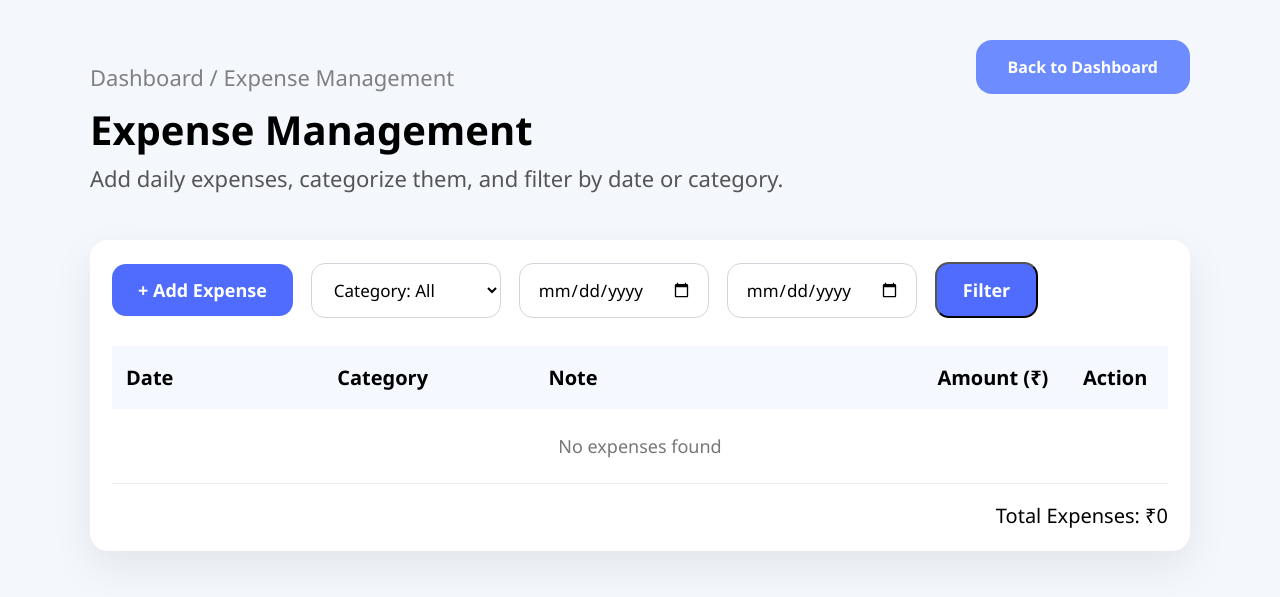
After one commit to NitsNitika/personal-finance, a Flask app: page /expense-management in a window 1280 px wide. The commit adds this page. Shown: the top 597 px of the page. Run offline with Flask 3, Linux system fonts and the light colour scheme; a user stored in the database is signed in; data comes from the database, SQL or seed files in the repository; both versions use the stored data as it was after the commit.

Commit message:
Expense Management Added

```diff
--- a/app.py
+++ b/app.py
@@ -62,6 +62,19 @@ def init_db():
             FOREIGN KEY (user_id) REFERENCES users(id)
         )
     """)
+     # ✅ EXPENSES TABLE (ADD THIS)
+    conn.execute("""
+        CREATE TABLE IF NOT EXISTS expenses (
+            id INTEGER PRIMARY KEY AUTOINCREMENT,
+            user_id INTEGER NOT NULL,
+            amount REAL NOT NULL,
+            category TEXT NOT NULL,
+            date TEXT NOT NULL,
+            note TEXT,
+            FOREIGN KEY (user_id) REFERENCES users(id)
+        )
+    """)
+
 
     conn.commit()
     conn.close()
@@ -442,31 +455,6 @@ def income_summary():
         monthly_income=monthly_income   # ✅ PASS TO TEMPLATE
     )
 
-# @app.route("/income")
-# def income_summary():
-#     if "user_id" not in session:
-#         return redirect(url_for("login"))
-
-#     conn = get_db()
-
-#     incomes = conn.execute(
-#         "SELECT * FROM income WHERE user_id = ? ORDER BY date DESC LIMIT 5",
-#         (session["user_id"],)
-#     ).fetchall()
-
-#     total = conn.execute(
-#         "SELECT COALESCE(SUM(amount), 0) FROM income WHERE user_id = ?",
-#         (session["user_id"],)
-#     ).fetchone()[0]
-
-#     conn.close()
-
-#     return render_template(
-#         "income_summary.html",
-#         incomes=incomes,
-#         total_income=total
-#     )
-
 
 @app.route("/income/list")
 def manage_income():
@@ -518,47 +506,6 @@ def edit_income(id):
     conn.close()
     return render_template("edit_income.html", income=income)
 
-
-
-# @app.route("/income/edit/<int:id>", methods=["GET", "POST"])
-# def edit_income(id):
-#     if "user_id" not in session:
-#         return redirect(url_for("login"))
-
-#     conn = get_db()
-#     income = conn.execute(
-#         "SELECT * FROM income WHERE id = ? AND user_id = ?",
-#         (id, session["user_id"])
-#     ).fetchone()
-
-#     if not income:
-#         conn.close()
-#         return redirect(url_for("manage_income"))
-
-#     if request.method == "POST":
-#         source = request.form["source"]
-#         amount = float(request.form["amount"])
-#         date = request.form["date"]   # YYYY-MM-DD
-#         description = request.form.get("description")
-
-#         conn.execute("""
-#             UPDATE income
-#             SET source=?, amount=?, date=?, description=?
-#             WHERE id=? AND user_id=?
-#         """, (source, amount, date, description, id, session["user_id"]))
-#         conn.commit()
-#         conn.close()
-
-#         return redirect(url_for("manage_income"))
-
-#     # 🔥 CONVERT DATE FOR INPUT TYPE=DATE
-#     formatted_income = dict(income)
-#     formatted_income["date"] = datetime.strptime(
-#         income["date"], "%d - %m - %Y"
-#     ).strftime("%Y-%m-%d")
-
-#     conn.close()
-#     return render_template("edit_income.html", income=formatted_income)
 
 @app.route("/income/delete-list")
 def delete_income_list():
@@ -643,6 +590,88 @@ def add_income():
     return render_template("add_income.html")
 
 
+@app.route("/expense-management")
+def expense_management():
+    if "user_id" not in session:
+        return redirect(url_for("login"))
+
+    category = request.args.get("category")
+    from_date = request.args.get("from")
+    to_date = request.args.get("to")
+
+    query = "SELECT * FROM expenses WHERE user_id = ?"
+    params = [session["user_id"]]
+
+    if category:
+        query += " AND category = ?"
+        params.append(category)
+
+    if from_date:
+        query += " AND date >= ?"
+        params.append(from_date)
+
+    if to_date:
+        query += " AND date <= ?"
+        params.append(to_date)
+
+    query += " ORDER BY date DESC"
+
+    conn = get_db()
+    expenses = conn.execute(query, params).fetchall()
+
+    total = conn.execute(
+        f"SELECT COALESCE(SUM(amount),0) FROM ({query})",
+        params
+    ).fetchone()[0]
+
+    conn.close()
+
+    return render_template(
+        "expense_management.html",
+        expenses=expenses,
+        total=total
+    )
+
+
+
+@app.route('/add-expense', methods=['GET', 'POST'])
+def add_expense():
+    if "user_id" not in session:
+        return redirect(url_for("login"))
+
+    if request.method == 'POST':
+        conn = get_db()
+        conn.execute(
+            "INSERT INTO expenses (user_id, amount, category, date, note) VALUES (?, ?, ?, ?, ?)",
+            (
+                session['user_id'],
+                request.form['amount'],
+                request.form['category'],
+                request.form['date'],
+                request.form['note']
+            )
+        )
+        conn.commit()
+        conn.close()
+        return redirect('/expense-management')
+
+    return render_template('add_expense.html')
+
+
+@app.route('/delete-expense/<int:id>')
+def delete_expense(id):
+    if "user_id" not in session:
+        return redirect(url_for("login"))
+
+    conn = get_db()
+    conn.execute(
+        "DELETE FROM expenses WHERE id = ? AND user_id = ?",
+        (id, session["user_id"])
+    )
+    conn.commit()
+    conn.close()
+    return redirect('/expense-management')
+
 
 if __name__ == "__main__":
     app.run(debug=True)
--- /dev/null
+++ b/static/css/expense.css
@@ -0,0 +1,247 @@
+* {
+  box-sizing: border-box;
+  font-family: "Segoe UI", sans-serif;
+}
+
+body {
+  background: #f4f7fc;
+  margin: 0;
+  padding: 40px;
+  font-size: 16px;
+}
+
+/* Layout */
+.page-wrapper {
+  max-width: 1100px;
+  margin: auto;
+   font-size: 36px;
+}
+
+/* Header */
+.page-header {
+  display: flex;
+  justify-content: space-between;
+  align-items: flex-start;
+  margin-bottom: 25px;
+}
+
+/* Breadcrumb text */
+.breadcrumb {
+  font-size: 22px;        /* increase size */
+  font-weight: 500;
+  color:grey;
+  display: block;
+  margin-bottom: 10px;
+}
+
+.page-header h1 {
+  font-size: 40px;
+  margin: 0;
+}
+
+.subtitle {
+  color: #555;
+  margin-top: 6px;
+}
+
+/* Back Button */
+.btn-back {
+  background: #6c8cff;
+  color: white;
+  text-decoration: none;
+  font-weight: 600;
+  font-size: 20px;
+  padding: 16px 32px;
+  border-radius: 16px;
+
+}
+
+/* Card */
+.card {
+  background: white;
+  border-radius: 18px;
+  padding: 22px;
+  box-shadow: 0 15px 40px rgba(0,0,0,0.08);
+}
+
+/* Action Bar */
+/* ===== ACTION BAR SIZE BOOST ===== */
+.action-bar {
+  display: flex;
+  gap: 18px;
+  align-items: center;
+  margin-bottom: 28px;
+}
+
+/* Add Expense button */
+.action-bar .btn-primary {
+  font-size: 18px;        /* ⬆ text size */
+  padding: 14px 26px;    /* ⬆ height + width */
+  border-radius: 14px;
+  font-weight: 600;
+}
+
+/* Category + Date inputs */
+.action-bar select,
+.action-bar input {
+  font-size: 17px;       /* ⬆ text size */
+  padding: 14px 18px;    /* ⬆ input height */
+  border-radius: 14px;
+  min-width: 190px;
+  border: 1px solid #d1d5db;
+  background: white;
+}
+
+/* Calendar icon spacing fix */
+.action-bar input[type="date"] {
+  padding-right: 16px;
+}
+
+
+.btn-primary {
+  background: #4f6cff;
+  color: white;
+  padding: 10px 18px;
+  border-radius: 10px;
+  text-decoration: none;
+  font-weight: 600;
+}
+
+/* Table */
+table {
+  width: 100%;
+  border-collapse: collapse;
+}
+
+th {
+  text-align: left;
+  padding: 14px 10px;
+  background: #f6f8ff;
+}
+
+td {
+  padding: 14px 10px;
+  border-bottom: 1px solid #eee;
+}
+
+.right {
+  text-align: right;
+}
+
+.center {
+  text-align: center;
+}
+
+.amount {
+  font-size: 18px;      /* ⬆ amount text */
+  font-weight: 700;
+  color: #d11a2a;
+  text-align: right;
+}
+
+/* Delete */
+.delete {
+  color: #d11a2a;
+  text-decoration: none;
+  font-size: 22px;
+}
+
+/* Empty */
+.empty {
+  text-align: center;
+  padding: 25px;
+  color: #777;
+}
+
+/* Total */
+.total {
+  text-align: right;
+  font-size: 22px;      /* ⬆ total text */
+  font-weight: 700;
+  margin-top: 20px;
+
+
+}
+.subtitle {
+  font-size: 22px;
+}
+
+
+/* Buttons */
+.btn-primary,
+.btn-back {
+  font-size: 16px;
+}
+
+table th {
+  font-size: 16px;
+  font-weight: 700;
+}
+
+table td {
+  font-size: 16px;
+}
+
+/* ===== AMOUNT COLUMN FIX ===== */
+th.amount-col,
+td.amount-col {
+  text-align: right;
+  width: 160px;
+}
+
+.amount {
+  color: #d11a2a;
+  font-weight: 700;
+  text-align: right;
+  display: block;
+}
+
+/* Action column center */
+th.action-col,
+td.action-col {
+  text-align: center;
+  width: 100px;
+}
+/* ===== TOTAL ===== */
+.total {
+  font-size: 20px;
+  font-weight: 500;
+  margin-top: 18px;
+}
+table thead th {
+  font-size: 20px;       /* ⬆ heading size */
+  font-weight: 700;
+  padding: 18px 14px;   /* ⬆ height */
+  background: #f6f8ff;
+}
+table tbody td {
+  font-size: 18px;      /* ⬆ row text size */
+  padding: 18px 14px;  /* ⬆ row height */
+}
+/* Force equal column spacing */
+table {
+  table-layout: fixed;
+}
+
+/* Column widths */
+.col-date {
+  width: 20%;
+}
+
+.col-category {
+  width: 20%;
+}
+
+.col-note {
+  width: 30%;
+}
+
+.col-amount {
+  width: 20%;
+  text-align: right;
+}
+
+.col-action {
+  width: 10%;
+  text-align: center;
+}
--- a/templates/dashboard.html
+++ b/templates/dashboard.html
@@ -36,7 +36,8 @@
     <div class="profile-actions">
       <a href="{{ url_for('edit_profile') }}" class="btn-outline">Edit Profile ✏️</a>
       <a href="{{ url_for('change_password') }}" class="btn-primary">Change Password 🔒</a>
-      <a href="{{ url_for('income_summary') }}" class="income-link">Income Management 💰</a>
+      <a href="/income" class="profile-box income-box">Income Management 💰</a>
+      <a href="/expense-management" class="profile-box expense-box">Expense Management 💸</a>
       <a href="{{ url_for('logout') }}" class="btn-danger">Logout 🚪</a>
     </div>
 
--- /dev/null
+++ b/templates/expense_management.html
@@ -0,0 +1,127 @@
+<!DOCTYPE html>
+<html lang="en">
+<head>
+  <meta charset="UTF-8">
+  <title>Expense Management</title>
+  <link rel="stylesheet" href="{{ url_for('static', filename='css/expense.css') }}">
+</head>
+
+<body>
+
+<div class="page-wrapper">
+
+  <!-- Header -->
+  <div class="page-header">
+    <div>
+      <p class="breadcrumb">Dashboard / Expense Management</p>
+      <h1>Expense Management</h1>
+      <p class="subtitle">
+        Add daily expenses, categorize them, and filter by date or category.
+      </p>
+    </div>
+
+    <a href="{{ url_for('dashboard') }}" class="btn-back">
+      Back to Dashboard
+    </a>
+  </div>
+
+  <!-- Card -->
+  <div class="card">
+
+    <!-- Action Bar -->
+<form method="GET" class="action-bar">
+  <a href="{{ url_for('add_expense') }}" class="btn-primary">
+    + Add Expense
+  </a>
+<select name="category" id="categorySelect">
+  <option value="">Category: All</option>
+  <option value="Food">Food</option>
+  <option value="Travel">Travel</option>
+  <option value="Shopping">Shopping</option>
+  <option value="Bills">Bills</option>
+  <option value="Other">Other</option>
+</select>
+
+<!-- Hidden input (shows only if Other selected) -->
+<input
+  type="text"
+  name="custom_category"
+  id="customCategory"
+  placeholder="Enter other category"
+  style="display:none;"
+>
+
+
+  <input type="date" name="from">
+  <input type="date" name="to">
+
+  <button type="submit" class="btn-primary">Filter</button>
+</form>
+
+    <!-- Table -->
+    <table>
+      <thead>
+        <tr>
+          <th class="col-date">Date</th>
+          <th class="col-category">Category</th>
+          <th class="col-note">Note</th>
+          <th class="col-amount">Amount (₹)</th>
+          <th class="col-action">Action</th>
+        </tr>
+      </thead>
+
+      <tbody>
+        {% if expenses %}
+          {% for e in expenses %}
+          <tr>
+            <td class="col-date">{{ e.date | pretty_date }}</td>
+            <td class="col-category">{{ e.category }}</td>
+            <td class="col-note">{{ e.note or '-' }}</td>
+            <td class="col-amount">
+              <span class="amount">₹{{ e.amount }}</span>
+            </td>
+            <td class="col-action">
+              <a href="{{ url_for('delete_expense', id=e.id) }}" class="delete">🗑</a>
+            </td>
+          </tr>
+          {% endfor %}
+        {% else %}
+          <tr>
+            <td colspan="5" class="empty">
+              No expenses found
+            </td>
+          </tr>
+        {% endif %}
+      </tbody>
+    </table>
+
+    <!-- Total -->
+    <div class="total">
+      Total Expenses: ₹{{ total }}
+    </div>
+
+  </div>
+</div>
+  <!-- your existing HTML above -->
+
+  <script>
+    const categorySelect = document.getElementById("categorySelect");
+    const customCategory = document.getElementById("customCategory");
+
+    categorySelect.addEventListener("change", function () {
+      if (this.value === "Other") {
+        customCategory.style.display = "block";
+        customCategory.required = true;
+      } else {
+        customCategory.style.display = "none";
+        customCategory.value = "";
+        customCategory.required = false;
+      }
+    });
+  </script>
+
+</body>
+</html>
+
+</body>
+</html>
```
Also changed, not shown: static/css/add_expense.css (added, +21 -0 lines), static/css/style.css (+45 -0 lines), static/js/expense.js (added, +30 -0 lines), templates/add_expense.html (added, +42 -0 lines), Expense add expense dashboard.png (added), Expense management  dashboard.png (added), instance/database.db, static/js/delete_expense.js (added).
